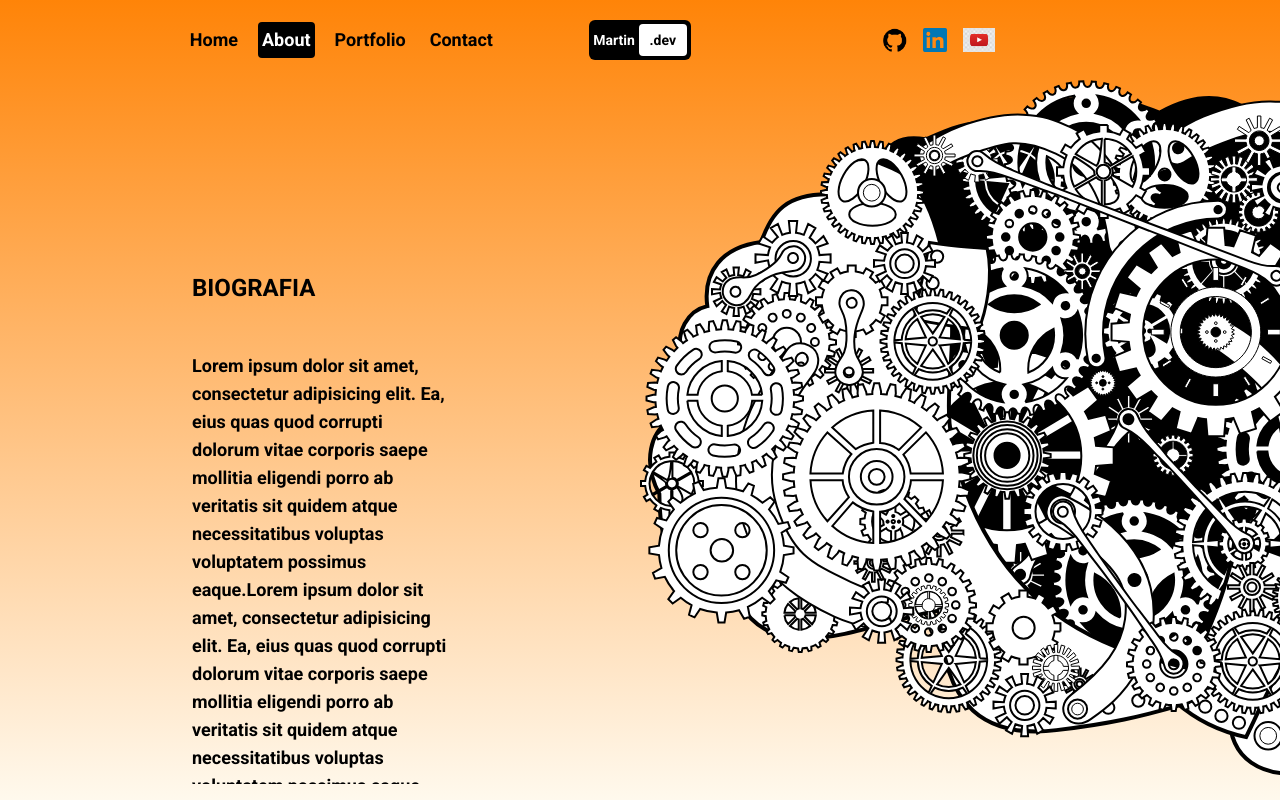
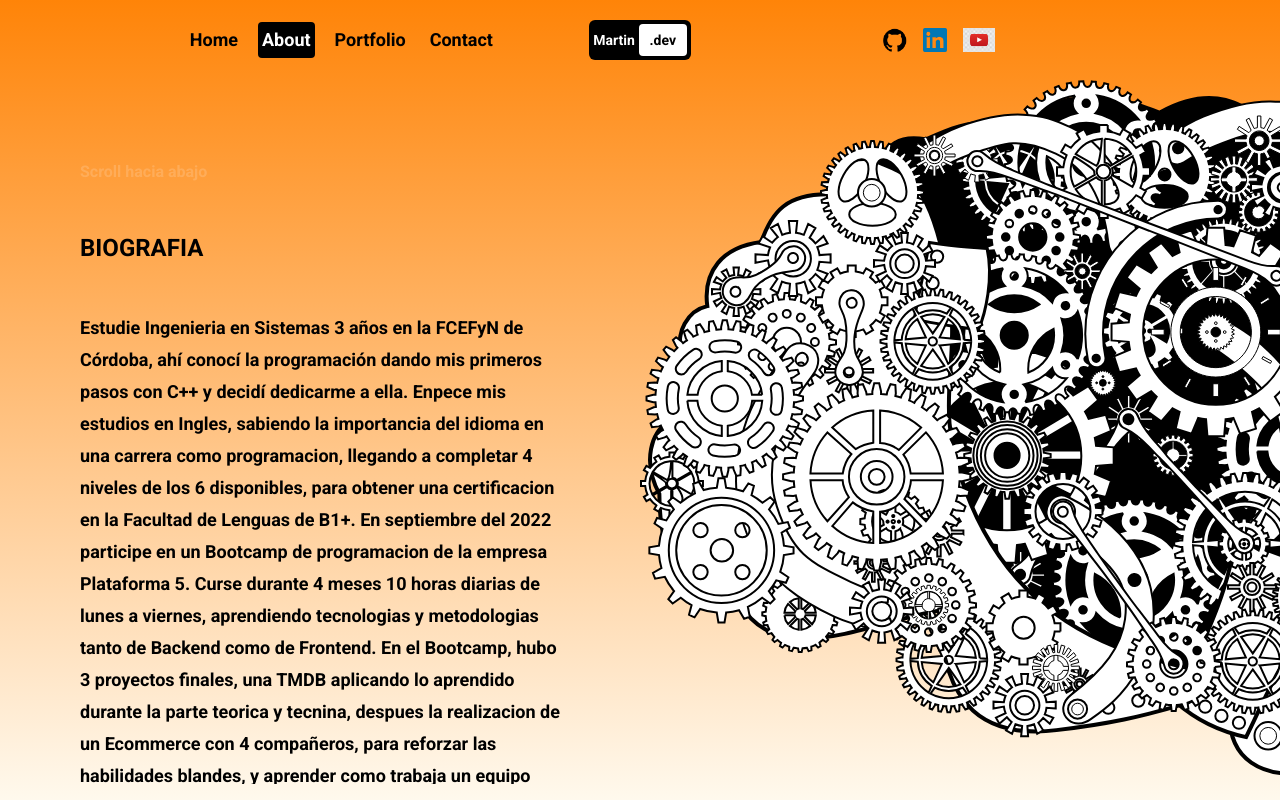
Before and after one commit to juan-ma526/portfolio-V2, a Next.js app: page /about in a window 1280 px wide. Built offline with nearby package versions, Linux system fonts and the light colour scheme.

Commit message:
add styles

```diff
--- a/src/app/about/page.tsx
+++ b/src/app/about/page.tsx
@@ -4,6 +4,7 @@ import { motion, useInView, useScroll } from "framer-motion";
 import { Brain } from "../components/Brain";
 import { useRef } from "react";
 import { skills } from "../data";
+import { ExperienceListItem } from "../components/ExperienceListItem";
 
 export default function AboutPage() {
   const containerRef = useRef<HTMLDivElement>(null);
@@ -20,18 +21,43 @@ export default function AboutPage() {
       {/* Containter */}
       <div className="h-full overflow-y-scroll lg:flex" ref={containerRef}>
         {/* Text container */}
-        <div className="p-4 sm:p-8 md:p-12 lg:p-20 xl:p-48 flex flex-col gap-24 md:gap-32 lg:gap-48 xl:gap-64 lg:pr-0 w-full xl:w-1/2">
+        <div className="p-4 sm:p-8 md:p-12 lg:p-20 xl:p-20 flex flex-col gap-24 md:gap-32 lg:gap-48 xl:gap-64 lg:pr-0 w-full xl:w-1/2">
           {/* Biografia container*/}
           <div className="flex flex-col gap-12 justify-center">
+            <motion.span
+              initial={{ opacity: 1 }}
+              animate={{ opacity: 0.1 }}
+              transition={{ duration: 3, repeat: Infinity, delay: 0.1 }}
+              className="text-white"
+            >
+              Scroll hacia abajo
+            </motion.span>
             <h1 className="font-bold text-2xl">BIOGRAFIA</h1>
-            <p className="text-lg">
-              Lorem ipsum dolor sit amet, consectetur adipisicing elit. Ea, eius quas quod corrupti dolorum vitae
-              corporis saepe mollitia eligendi porro ab veritatis sit quidem atque necessitatibus voluptas voluptatem
-              possimus eaque.Lorem ipsum dolor sit amet, consectetur adipisicing elit. Ea, eius quas quod corrupti
-              dolorum vitae corporis saepe mollitia eligendi porro ab veritatis sit quidem atque necessitatibus voluptas
-              voluptatem possimus eaque.
+            <p className="text-lg leading-8">
+              Estudie Ingenieria en Sistemas 3 años en la FCEFyN de Córdoba, ahí conocí la programación dando mis
+              primeros pasos con C++ y decidí dedicarme a ella. Enpece mis estudios en Ingles, sabiendo la importancia
+              del idioma en una carrera como programacion, llegando a completar 4 niveles de los 6 disponibles, para
+              obtener una certificacion en la Facultad de Lenguas de B1+. En septiembre del 2022 participe en un
+              Bootcamp de programacion de la empresa Plataforma 5. Curse durante 4 meses 10 horas diarias de lunes a
+              viernes, aprendiendo tecnologias y metodologias tanto de Backend como de Frontend. En el Bootcamp, hubo 3
+              proyectos finales, una TMDB aplicando lo aprendido durante la parte teorica y tecnina, despues la
+              realizacion de un Ecommerce con 4 compañeros, para reforzar las habilidades blandes, y aprender como
+              trabaja un equipo con metas semanales y diarias, usando Trello, y metodologias Scrum. El ultimo proyecto
+              trabaje realizando una practica profesional por 2 meses para la empresa Cruce, en colaboración con 3
+              compañeros haciendo pair programming con ellos, lo que fortaleció mis habilidades aun mas mis habilidades
+              tecnicas y blandas, como la comunicación y la resolucion de problemas que iban apareciendo. En dicha
+              experiencia laboral realizamos una app de turnos con seguimiento de un encargado de la empresa Cruce que
+              nos establecia metas semanales a cumplir para ellos. Al terminar el Bootcamp, eh estado mejorando mis
+              habilidades técnicas, en CSS, SASS, REDUX, NEXTJS, TAILWIND CSS y BOOSTRAP, realizando cursos en distintas
+              plataformas, y realizando app para mantenerme programando constantemente. Soy una persona activa y
+              apasionada por la programacion, estoy constantemente intentando mejorar mis habilidades tecnicas y blandas
+              y sumarme nuevas herramientas para utilizar en mi dia a dia. Además, disfruto trabajar en equipo y
+              enfrentar desafíos que me permitan encontrar soluciones a los problemas. Confío en mis habilidades como
+              desarrollador y estoy comprometido con el crecimiento profesional continuo. Estoy entusiasmado por
+              contribuir con mi experiencia y conocimientos en un entorno dinámico donde pueda seguir expandiendo mis
+              capacidades técnicas.
             </p>
-            <span className="italic">orem ipsum dolor sit amet, consectetur adipisicing.</span>
+            <span className="italic">Martin Perez, FullStack Developer</span>
             <div className="self-end">
               <svg width="145" height="125" viewBox="0 0 525 585" fill="none" xmlns="http://www.w3.org/2000/svg">
                 <path
@@ -133,77 +159,60 @@ export default function AboutPage() {
             {/* Experience list */}
             <motion.div initial={{ x: -300 }} animate={isEstudiosRefInView ? { x: 0 } : {}} className="">
               {/* list item */}
-              <div className="flex justify-between h-48">
-                {/* lado izq */}
-                <div className="w-1/3 ">
-                  {/* estudio titulo*/}
-                  <div className="bg-white p-3 font-semibold rounded-b-lg rounded-s-lg">Bootcamp Plataforma 5</div>
-                  {/* estudio desc */}
-                  <div className="p-3 text-sm italic">Curse un bootcamp en asdjasd asjdlasd asdjllasdj asjdldjsal</div>
-                  {/* fecha estudio */}
-                  <div className="p-3 text-flush-orange-50 text-sm font-semibold">2022/11</div>
-                  {/* fecha compani */}
-                  <div className="p-1 bg-white rounded text-sm font-semibold w-fit">Apple</div>
-                </div>
-                {/* lado centro */}
-                <div className="w-1/6 flex justify-center">
-                  {/* Linea */}
-                  <div className="w-1 h-full bg-white rounded relative">
-                    {/* Circulo */}
-                    <div className="absolute w-5 h-5 rounded-full ring-4 ring-flush-orange-600 bg-white -left-2"></div>
-                  </div>
-                </div>
-                {/*lado derecho */}
-                <div className="w-1/3 "></div>
-              </div>
+              <ExperienceListItem
+                title={"Ingenieria en Sistemas"}
+                desc={"Curse 3 años de la carrera de Ingenieria en Sistemas,"}
+                date={"2015/2018"}
+                direccion={"left"}
+                place="FCEFyN/Cordoba"
+              />
               {/* list item */}
-              <div className="flex justify-between h-48">
-                {/* lado izq */}
-                <div className="w-1/3 "></div>
-                {/* lado centro */}
-                <div className="w-1/6 flex justify-center ">
-                  {/* Linea */}
-                  <div className="w-1 h-full bg-white rounded relative">
-                    {/* Circulo */}
-                    <div className="absolute w-5 h-5 rounded-full ring-4 ring-flush-orange-600 bg-white -left-2"></div>
-                  </div>
-                </div>
-                {/*lado derecho */}
-                <div className="w-1/3 ">
-                  {/* estudio titulo*/}
-                  <div className="bg-white p-3 font-semibold rounded-b-lg rounded-s-lg">Bootcamp Plataforma 5</div>
-                  {/* estudio desc */}
-                  <div className="p-3 text-sm italic">Curse un bootcamp en asdjasd asjdlasd asdjllasdj asjdldjsal</div>
-                  {/* fecha estudio */}
-                  <div className="p-3 text-flush-orange-50 text-sm font-semibold">2022/11</div>
-                  {/* fecha compani */}
-                  <div className="p-1 bg-white rounded text-sm font-semibold w-fit">Apple</div>
-                </div>
-              </div>
+              <ExperienceListItem
+                title={"Idioma Ingles"}
+                desc={
+                  "Curse 2 años intensivos de Ingles, haciendo 4 niveles de los 6 disponibles, llegando a tener un nivel de B1+"
+                }
+                date={"2018/2020"}
+                direccion={"right"}
+                place="Facultad de Lenguas/Cordoba"
+              />
               {/* list item */}
-              <div className="flex justify-between h-48">
-                {/* lado izq */}
-                <div className="w-1/3 ">
-                  {/* estudio titulo*/}
-                  <div className="bg-white p-3 font-semibold rounded-b-lg rounded-s-lg">Bootcamp Plataforma 5</div>
-                  {/* estudio desc */}
-                  <div className="p-3 text-sm italic">Curse un bootcamp en asdjasd asjdlasd asdjllasdj asjdldjsal</div>
-                  {/* fecha estudio */}
-                  <div className="p-3 text-flush-orange-500 text-sm font-semibold">2022/11</div>
-                  {/* fecha compani */}
-                  <div className="p-1 bg-white rounded text-sm font-semibold w-fit">Apple</div>
-                </div>
-                {/* lado centro */}
-                <div className="w-1/6 flex justify-center">
-                  {/* Linea */}
-                  <div className="w-1 h-full bg-white rounded relative">
-                    {/* Circulo */}
-                    <div className="absolute w-5 h-5 rounded-full ring-4 ring-flush-orange-600 bg-white -left-2"></div>
-                  </div>
-                </div>
-                {/*lado derecho */}
-                <div className="w-1/3 "></div>
-              </div>
+              <ExperienceListItem
+                title={"Bootcamp de Programacion"}
+                desc={
+                  "Curse un bootcamp de programacion, 4 meses intensivos, cursando una cantidad superior a las 895 horas, aprendi las tecnologias que me permiten desempeñarme como fullstack developer."
+                }
+                date={"10/2022 - 12/2022"}
+                direccion={"left"}
+                place="Plataforma 5"
+              />
+              <ExperienceListItem
+                title={"Curso de CSS"}
+                desc={
+                  "Realice un curso de CSS para reforzar mis conocimientos sobre el estilo y como usar correctamente CSS."
+                }
+                date={"02/2023 - 04/2023"}
+                direccion={"right"}
+                place="Udemy"
+              />
+              <ExperienceListItem
+                title={"Curso de React"}
+                desc={
+                  "Realice un curso de React ampliando mis conocimientos, aprendiendo a usar Redux, Context, y reforzando mis conocimientos sobre React."
+                }
+                date={"05/2023 - 07/2023"}
+                direccion={"left"}
+                place="Udemy"
+              />
+              <ExperienceListItem
+                title={"Curso de Next JS"}
+                desc={
+                  "Realice un curso de Next 13.1 aprendiendo las ventajas y como usar las herramientas que dispone Next, como el server side y mejorar el SEO de las paginas, tambien pude actualizar mis conocimientos de Next a la version 14, mejorando mis conocimientos, y aprendiendo tambien como usar Server Actions, y route Api de Next."
+                }
+                date={"09/2023 - 04/2024"}
+                direccion={"right"}
+                place="Udemy"
+              />
             </motion.div>
           </div>
         </div>
--- /dev/null
+++ b/src/app/components/ExperienceListItem.tsx
@@ -0,0 +1,57 @@
+interface Props {
+  title: string;
+  desc: string;
+  date: string;
+  place?: string;
+  direccion: string;
+}
+
+export const ExperienceListItem = ({ title, desc, date, place, direccion }: Props) => {
+  return (
+    <div className="flex justify-between h-48">
+      {/* lado izq */}
+      {direccion === "left" ? (
+        <div className="w-1/3 ">
+          {/* estudio titulo*/}
+          <div className="bg-white p-3 font-semibold rounded-b-lg rounded-s-lg">{title}</div>
+          {/* estudio desc */}
+          <div className="p-3 text-sm italic">{desc}</div>
+          {/* fecha estudio */}
+          <div className="p-3 text-flush-orange-600 text-sm font-extrabold">{date}</div>
+          {/*compania/lugar */}
+          <div className="p-1 text-flush-orange-500  border-2 border-flush-orange-600 bg-white rounded text-sm font-semibold w-fit">
+            {place}
+          </div>
+        </div>
+      ) : (
+        <div className="w-1/3 "></div>
+      )}
+
+      {/* lado centro */}
+      <div className="w-1/6 flex justify-center">
+        {/* Linea */}
+        <div className="w-1 h-full bg-white rounded relative">
+          {/* Circulo */}
+          <div className="absolute w-5 h-5 rounded-full ring-4 ring-flush-orange-600 bg-white -left-2"></div>
+        </div>
+      </div>
+      {/*lado derecho */}
+      {direccion === "right" ? (
+        <div className="w-1/3 ">
+          {/* estudio titulo*/}
+          <div className="bg-white p-3 font-semibold rounded-b-lg rounded-s-lg">{title}</div>
+          {/* estudio desc */}
+          <div className="p-3 text-sm italic">{desc}</div>
+          {/* fecha estudio */}
+          <div className="p-3 text-flush-orange-600 text-sm font-extrabold">{date}</div>
+          {/* fecha compani */}
+          <div className="p-1 text-flush-orange-500  border-2 border-flush-orange-600 bg-white rounded text-sm font-semibold w-fit">
+            {place}
+          </div>
+        </div>
+      ) : (
+        <div className="w-1/3 "></div>
+      )}
+    </div>
+  );
+};
```
Also changed, not shown: src/app/page.tsx (+6 -9 lines).
